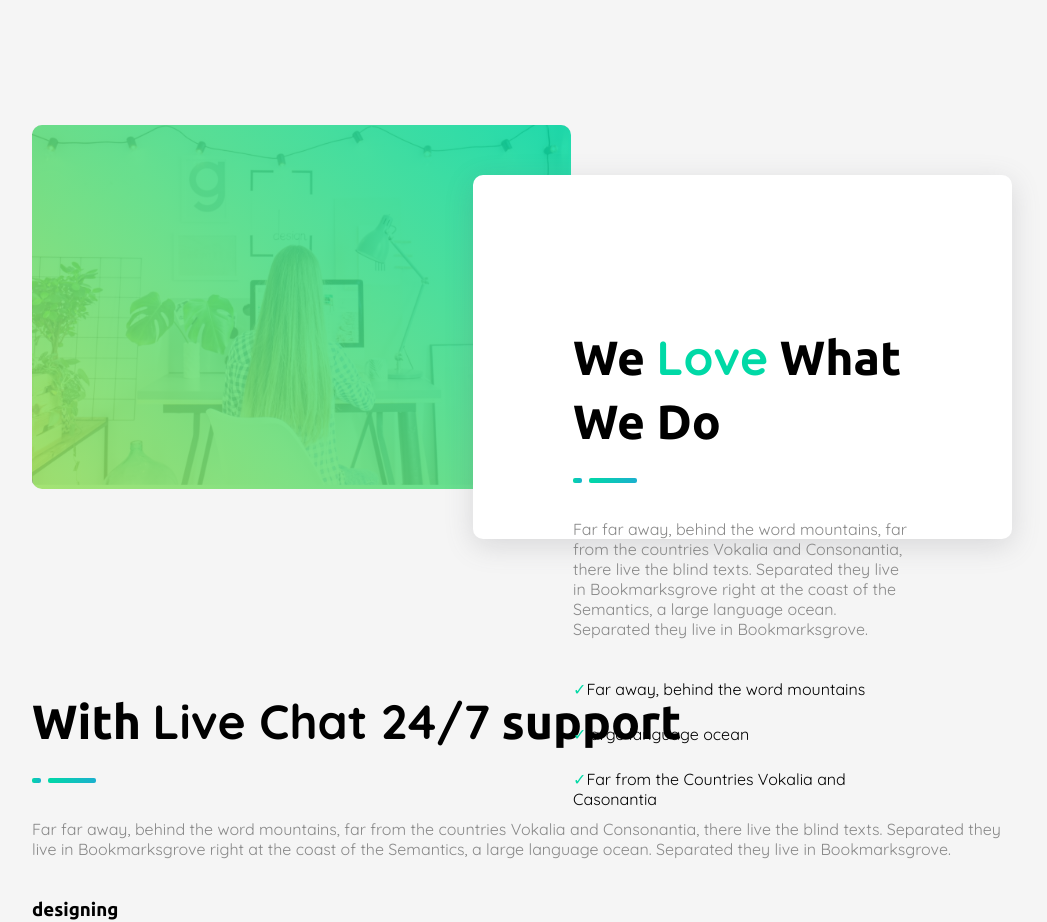
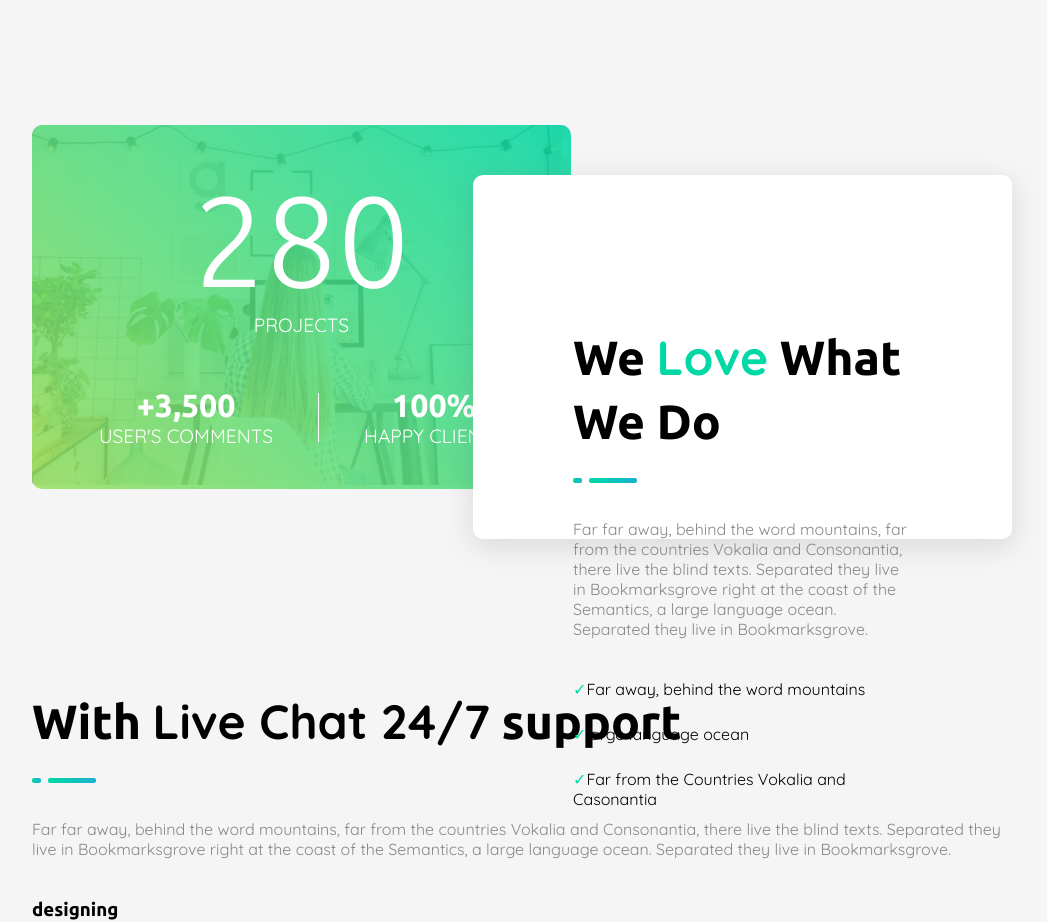
Before and after one commit to sebastianocalella/proj-html-vuejs, a Vue app: page / in a window 1280 px wide. Shown: the part 5260-6182 px from the top of the page, without its empty margins (118-1165 px from the left). Built offline with nearby package versions, Linux system fonts and the light colour scheme.

Commit message:
OurProject absolut card content

```diff
--- a/src/components/AppMainComponents/OurProjects.vue
+++ b/src/components/AppMainComponents/OurProjects.vue
@@ -2,7 +2,23 @@
     <section id="our-projects">
         <div class="absolute-cards-container">
             <div class="img-wrapper">
-                <div class="blancket"></div>
+                <div class="blancket">
+                    <div class="upper-content">
+                        <h1>280</h1>
+                        <span>projects</span>
+                    </div>
+                    <div class="lower-content">
+                        <div class="comments">
+                            <h4>+3,500</h4>
+                            <span>user's comments</span>
+                        </div>
+                        <div class="separator"></div>
+                        <div class="feedback">
+                            <h4>100%</h4>
+                            <span>happy clients</span>
+                        </div>
+                    </div>
+                </div>
                 <img src="../../assets/images/person-with-long-curly-hair-PZ99QM2-2x.jpg" alt="">
             </div>
             <div class="white-card">
@@ -11,19 +27,6 @@
                 :text="textContentAbsolute.text"
                 :ulList="textContentAbsolute.ulContent"/>
             </div>
-
-            <!--<div class="text-content">
-                <h2>
-                    We <span>Love</span> What We Do
-                </h2>
-                <ComponentDivider/>
-                <p>Far far away, behind the word mountains, far from the countries Vokalia and Consonantia, there live the blind texts. Separated they live in Bookmarksgrove right at the coast of the Semantics, a large language ocean. Separated they live in Bookmarksgrove.</p>
-                <ul>
-                    <li>Far away, behind the word mountains</li>
-                    <li>large language ocean</li>
-                    <li>Far from the Countries Vokalia and Casonantia</li>
-                </ul>
-            </div> -->
         </div>
         <div class="text-content">
             <h2>
@@ -148,6 +151,44 @@ export default {
                     height: 100%;
                     background: linear-gradient(45deg,$bg-gradient-yellow-t,$bg-gradient-green-t);
                     z-index: 1;
+
+                    display: flex;
+                    flex-direction: column;
+                    justify-content: center;
+                    align-items: center;
+                    color: $c-lightest;
+
+                    h1{
+                        font-size: 8rem;
+                        font-weight: 200;
+                    }
+
+                    span{
+                        text-transform: uppercase;
+                        font-size: 1.2rem;
+                    }
+
+                    .upper-content{
+                        display: flex;
+                        flex-direction: column;
+                        align-items: center;
+                        margin-bottom: 50px;
+                    }
+                    .lower-content{
+                        display: flex;
+                        align-items: center;
+                        h4{
+                            font-size: 2rem;
+                            text-align: center;
+                        }
+
+                        .separator{
+                            width: 1px;
+                            height: 80%;
+                            background-color: $bg-lightest;
+                            margin: 0 45px;
+                        }
+                    }
                 }
             }
 
```
